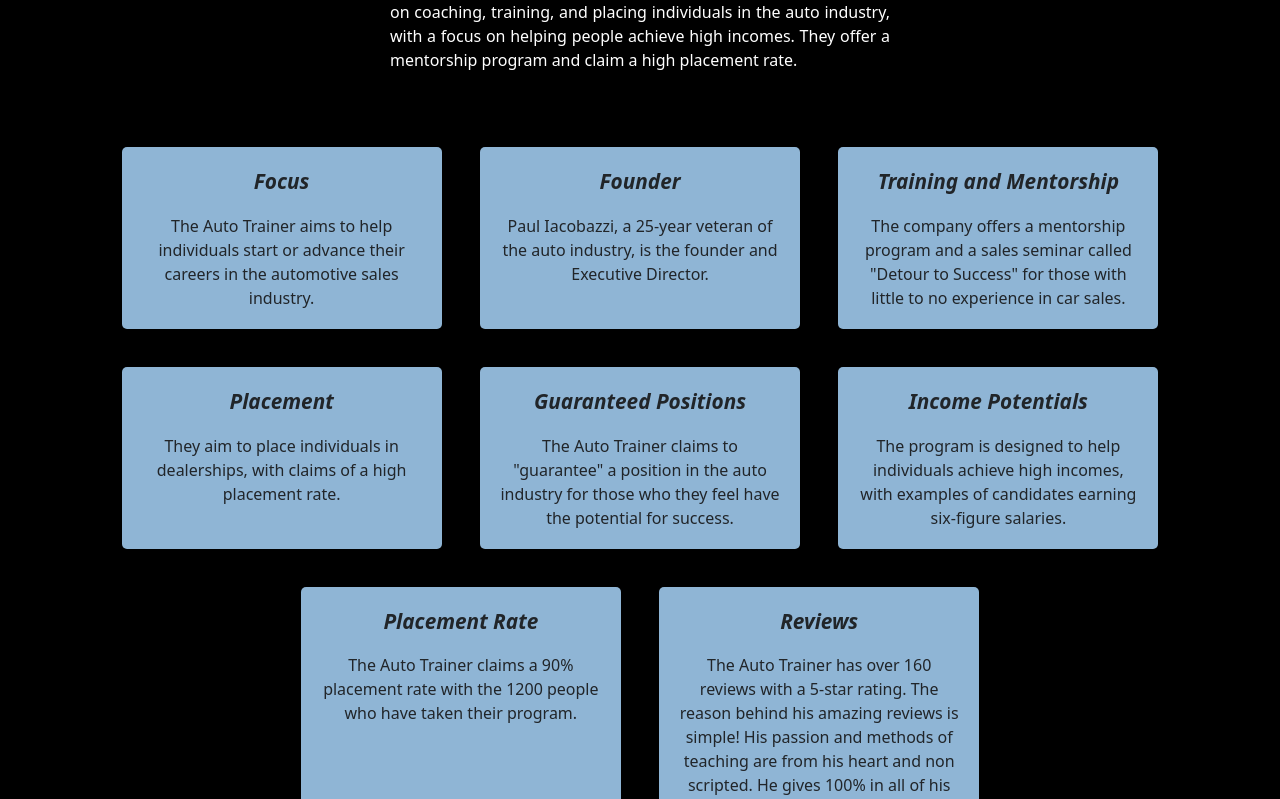
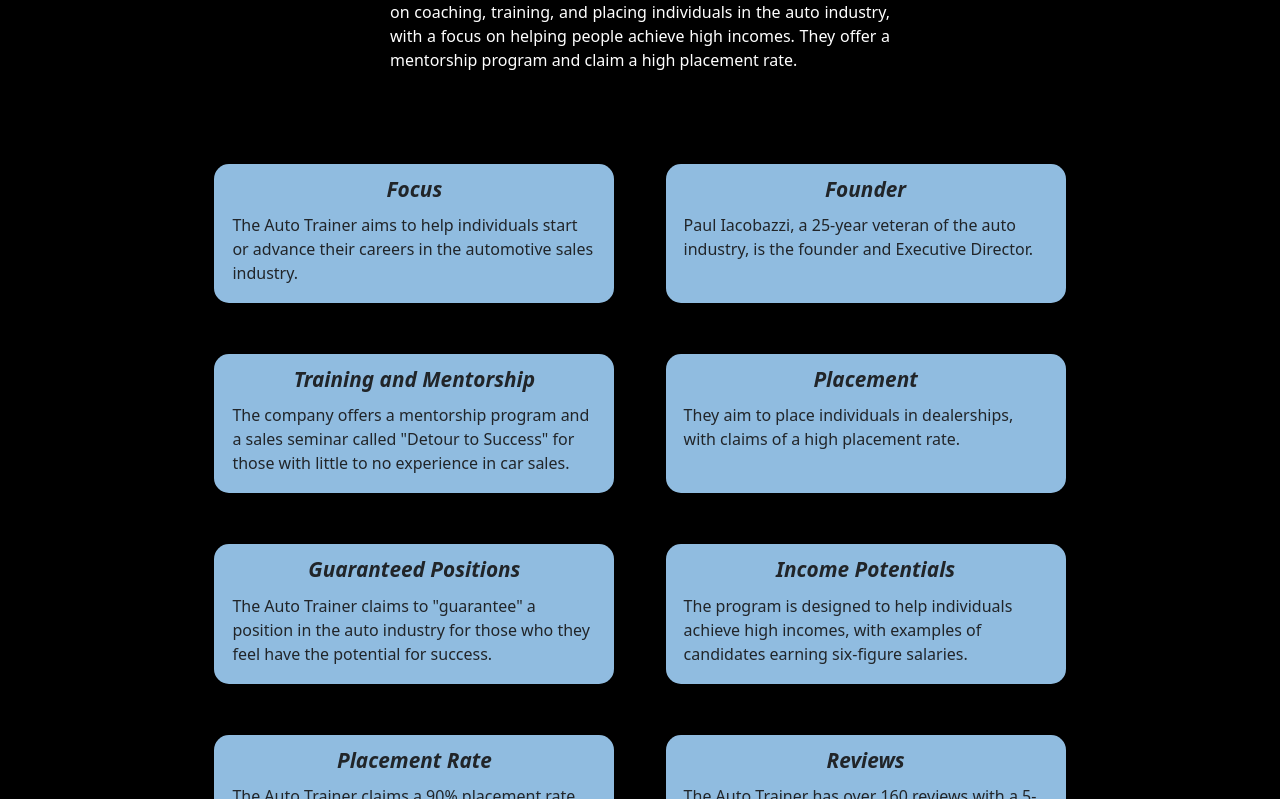
Before and after one commit to dennisyau96/theAutoTrainerFrontend, a React (Vite) app: page /about in a window 1280 px wide. Shown: the part 741-1540 px from the top of the page. Built offline with nearby package versions, Linux system fonts and the light colour scheme.

Commit message:
big change

```diff
--- a/src/animation.css
+++ b/src/animation.css
@@ -304,6 +304,9 @@
   place-content: left;
   place-self: left;
   place-items: left;
+  max-height: 100vh;
+  max-width: 95vw;
+  padding: 2rem;
 }
 
 .storyName {
@@ -673,11 +676,9 @@
 .aboutGrids {
   animation-name: aboutGridsAnm;
   animation-timeline: view();
+  padding: 10px;
 }
 .aboutGrid {
-  animation-name: aboutGridsAnm;
-  animation-timeline: view();
-  background-color: #90bce0;
 }
 
 @keyframes aboutGridsAnm {
@@ -710,13 +711,17 @@
 }
 
 .aboutGrid {
-  margin: 1.5vw;
-  width: 25vw;
+  margin: 2vw;
+  max-width: 400px;
   min-width: 300px;
-  background-color: rgba(159, 201, 237, 0.9);
-  padding: 1.5vw;
-  border-radius: 5px 5px;
+  background-color: rgba(68, 95, 121, 0.9);
+  padding: vw;
+  border-radius: 15px 15px;
   justify-self: center;
+  animation-name: aboutGridsAnm;
+  animation-timeline: view();
+  padding: 10px;
+  background-color: #90bce0;
 }
 
 .aboutGrid:hover {
@@ -737,12 +742,12 @@
   text-align: center;
   font-style: italic;
   font-size: 1.3rem;
-  margin-bottom: 2vh;
 }
 .aboutGridContent {
   font-weight: normal;
   display: block;
-  text-align: center;
+  text-align: left;
+  padding: 0.5rem;
 }
 
 /*------------------- Tip --------------------*/
```
